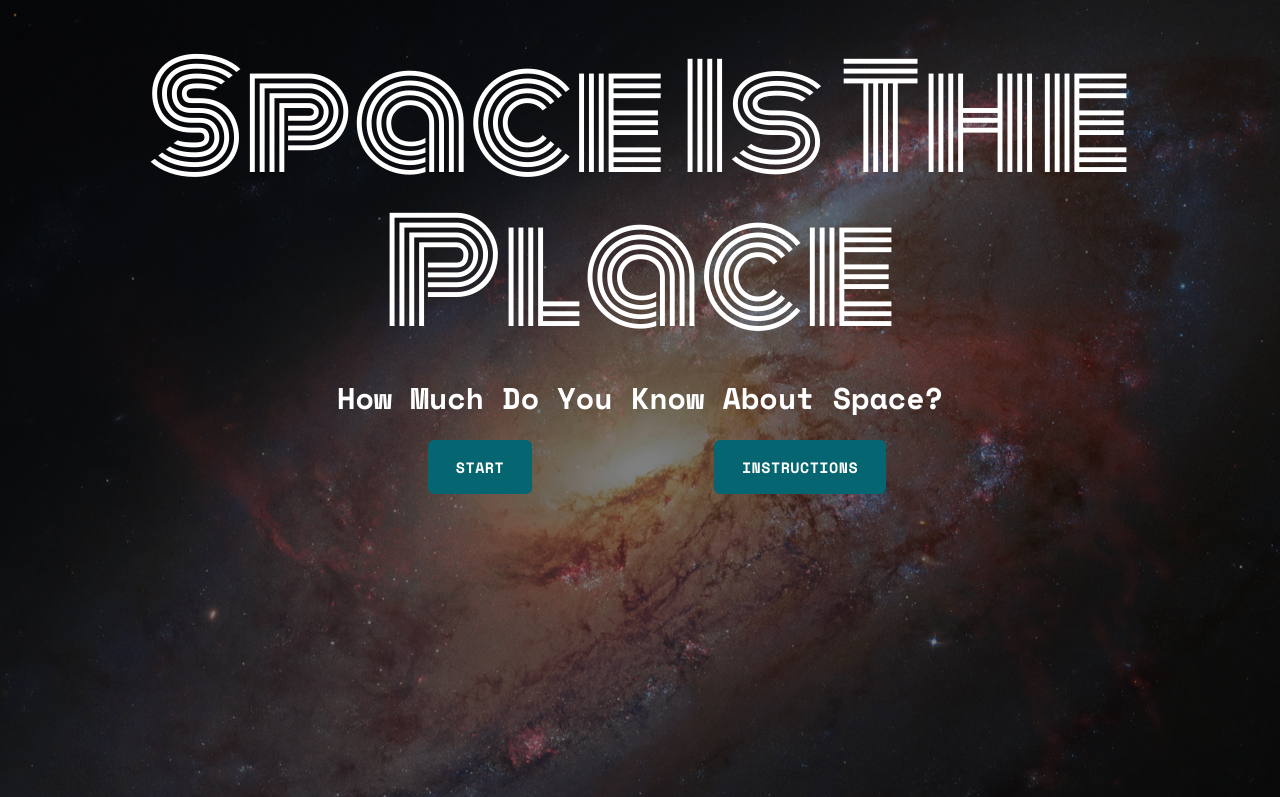
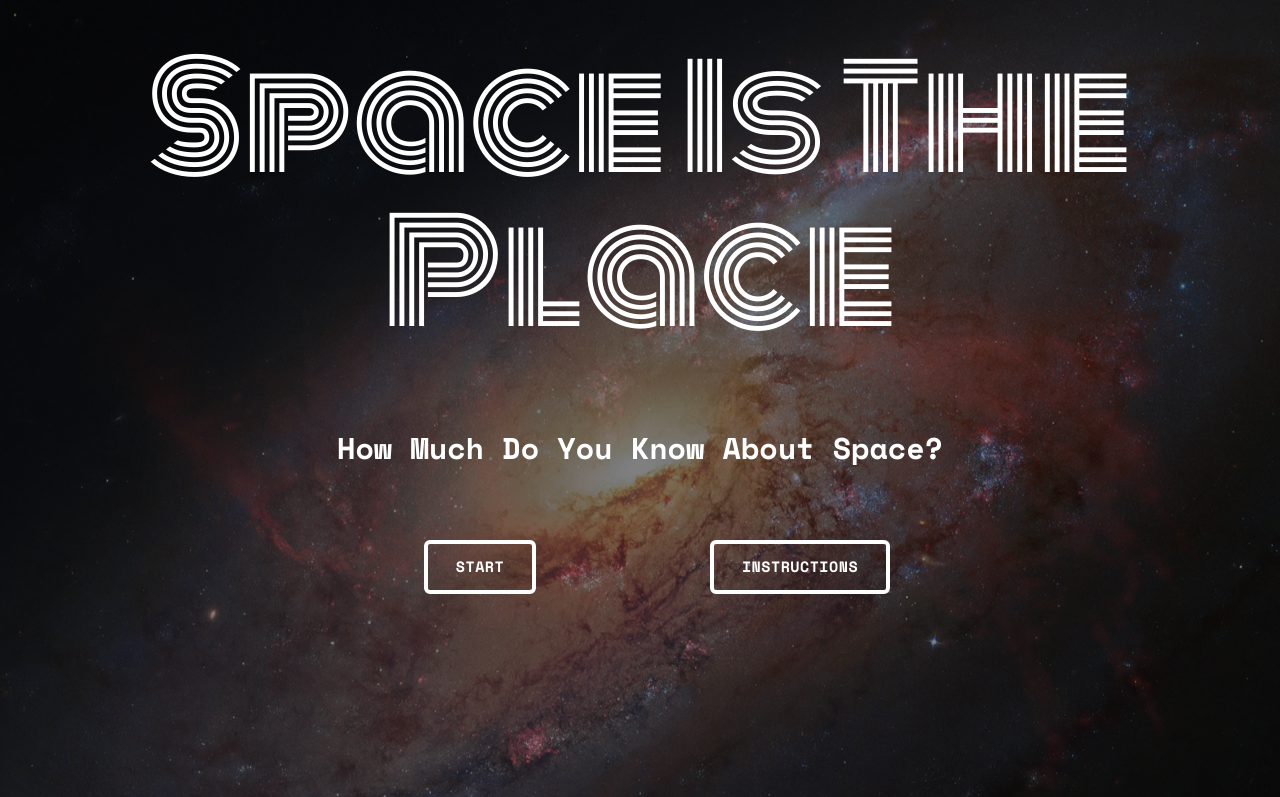
Before and after one commit to tdolan21/trivia-game, a plain HTML site: page index.html in a window 1280 px wide. Shown: the top 797 px of the page. Drawn offline with nearby package versions, Linux system fonts and the light colour scheme.

Commit message:
added smaller touches || made color scheme consistant by changing color of buttons

```diff
--- a/assets/css/styles.css
+++ b/assets/css/styles.css
@@ -29,6 +29,7 @@ nav {
 #introCard {
   color: #fff;
   font-size: 30px;
+  margin: 50px 0;
   background-color: transparent;
 }
 
@@ -45,8 +46,15 @@ nav {
 
 .btn-large {
   border-radius: 6px;
+  border: #fff 4px solid;
+  line-height: 45px;
   color: #fff;
-  background-color: #056571;
+  background-color: transparent;
+}
+
+.btn-large:hover {
+  color: #f1c40f;
+  border: #f1c40f 4px solid;
 }
 
 
--- a/assets/javascript/trivia.js
+++ b/assets/javascript/trivia.js
@@ -7,9 +7,10 @@ $(document).ready(function(){
    $('.parallax').parallax();
    $('.tooltipped').tooltip({delay: 50});
    $("#introSection").fadeIn(1000*5, function(){
-
+        // fadeIn function
    });
 
+   var congratsMessages = ['Great going cadet'];
 
    $("#startButton").on("click", function() {
      $("#buttonRow").hide();
```
Also changed, not shown: index.html (+3 -1 lines).
